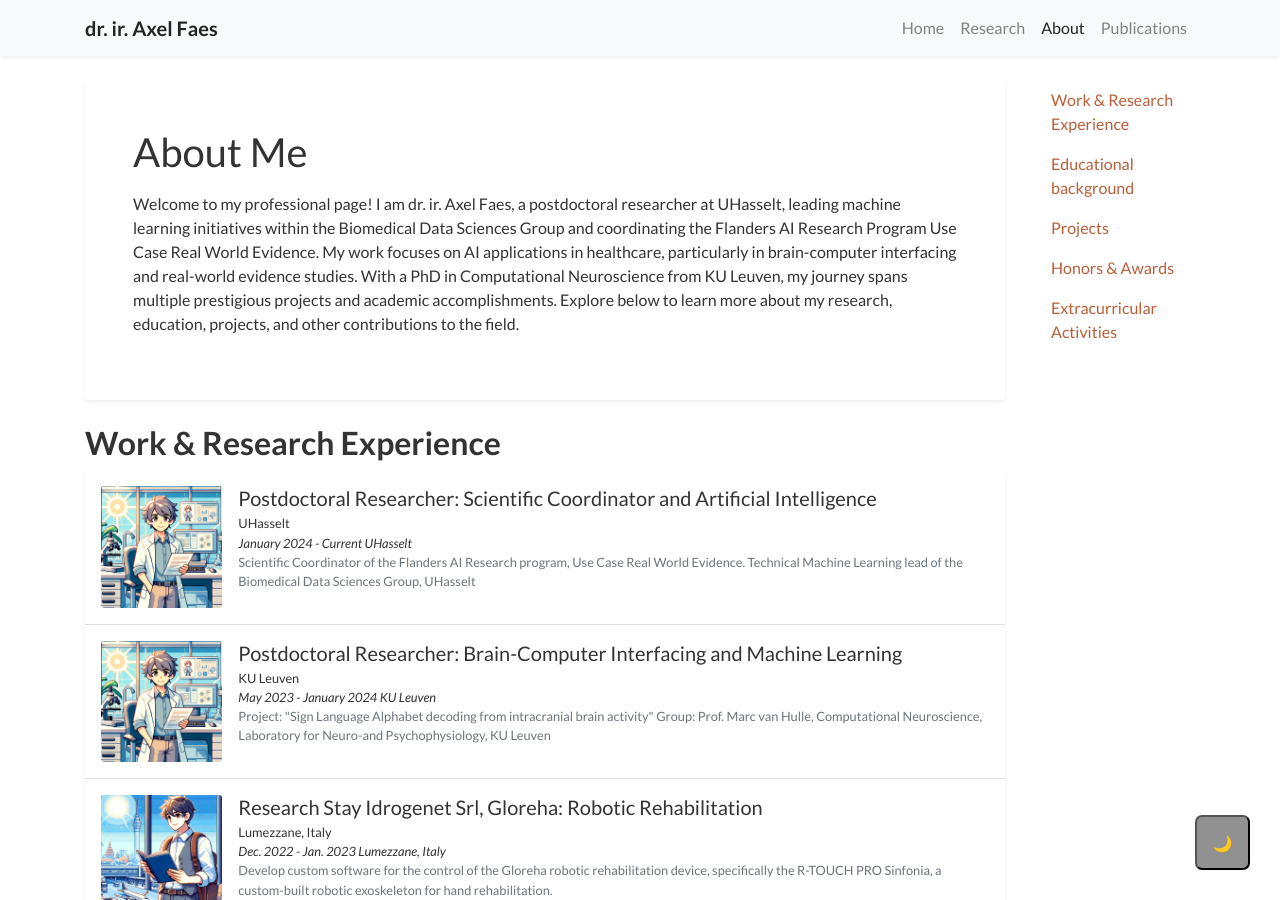
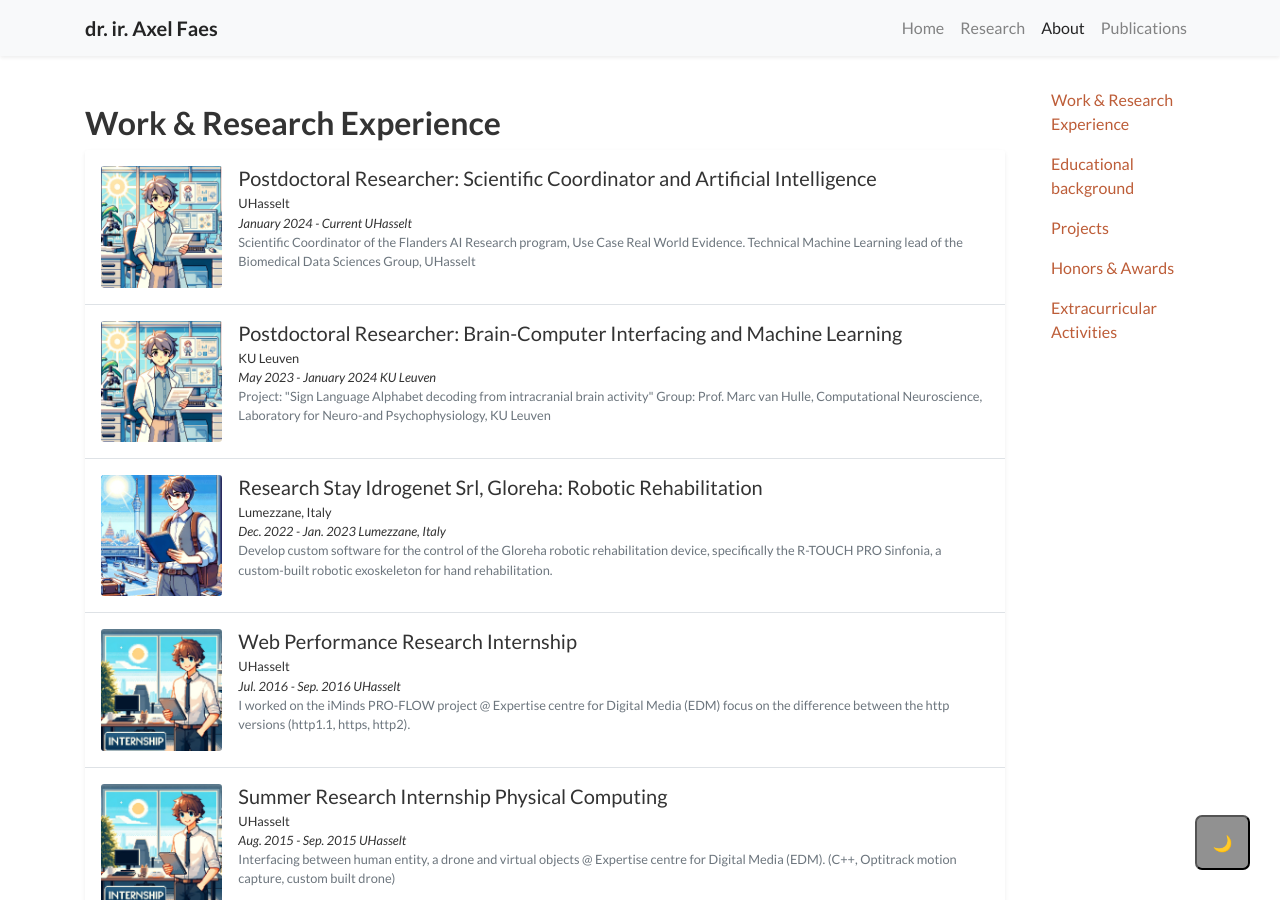
Before and after one commit to TheAxeC/theaxec.github.io, a Jekyll site: the page built from _pages/about.md, in a window 1280 px wide and 900 px high. Built offline with Jekyll 4.4.1, drawn with Linux system fonts in a browser that asks for light colours; a style sheet for code colours, icons or effects is not loaded.

Commit message:
update about page

```diff
--- a/_data/website.yml
+++ b/_data/website.yml
@@ -10,8 +10,8 @@
       url: 'https://www.uhasselt.be/en/instituten-en/biomed-en/immunology/biomedical-data-sciences'
       image: 'assets/images/badges/UHasselt.jpg'
   content: |
-      - Postdoctoral Researcher @ Biomedical Data Sciences, UHasselt
-        - Investigating the use of AI in real-world evidence studies.
+      - Postdoctoral Researcher (Machine Learning) @ Biomedical Data Sciences, UHasselt
+        - Investigating the use of AI in real-world evidence healthcare studies.
         - Creating a federated learning algorithm for heart disease prediction.
         - Developing machine learning models for brain-computer interfaces.
         - Side project: working on algebraic type and effect systems for functional programming.
@@ -62,12 +62,6 @@
   image: assets/images/research.webp
   content: |
     Welcome to my research corner, where I delve into the intersection of AI and health sciences. Here, you’ll find my latest projects, blog posts, and insights on leveraging AI for real-world applications, from predicting heart diseases to developing brain-computer interfaces. Join me as I explore innovative solutions that push the boundaries of healthcare technology.
-
-about:
-  title: About Me
-  image: assets/images/about.webp
-  content: |
-    Welcome to my professional page! I am dr. ir. Axel Faes, a postdoctoral researcher at UHasselt, leading machine learning initiatives within the Biomedical Data Sciences Group and coordinating the Flanders AI Research Program Use Case Real World Evidence. My work focuses on AI applications in healthcare, particularly in brain-computer interfacing and real-world evidence studies. With a PhD in Computational Neuroscience from KU Leuven, my journey spans multiple prestigious projects and academic accomplishments. Explore below to learn more about my research, education, projects, and other contributions to the field.
 
 ###################
 # Website content #
--- a/_pages/about.md
+++ b/_pages/about.md
@@ -9,7 +9,7 @@
 
 <div class="row">
     <div class="col-12 col-lg-10">
-        <div class="card border-0 shadow-sm bg-white">
+        <!-- <div class="card border-0 shadow-sm bg-white">
             <div class="card-body p-5">
                 <div class="row">
                     <div class="col">
@@ -18,22 +18,9 @@
                             {{ site.data.website.about.content | newline_to_br | markdownify }}
                         </p>
                     </div>
-                    <!-- <div class="col-md-auto d-none d-md-block">
-                        <figure class="figure">
-                            <img
-                                src="{{ site.data.website.about.image }}"
-                                class="figure-img img-fluid img-thumbnail"
-                                style="height: 300px;"
-                                data-toggle="tooltip"
-                                data-placement="top"
-                                title="{{ site.data.website.description.portrait_caption }}"
-                            >
-                            <figcaption class="figure-caption text-right"></figcaption>
-                        </figure>
-                    </div> -->
                 </div>
             </div>
-        </div>
+        </div>   -->
         {% for coll in site.data.data %}
         {% if coll[0] != "personal" %}
         <h2 class="pt-4" id="{{ coll[0] }}">{{ coll[1].title }}</h2>
```
Also changed, not shown: _pages/publications.md (+1 -2 lines), assets/images/about.webp (deleted).
